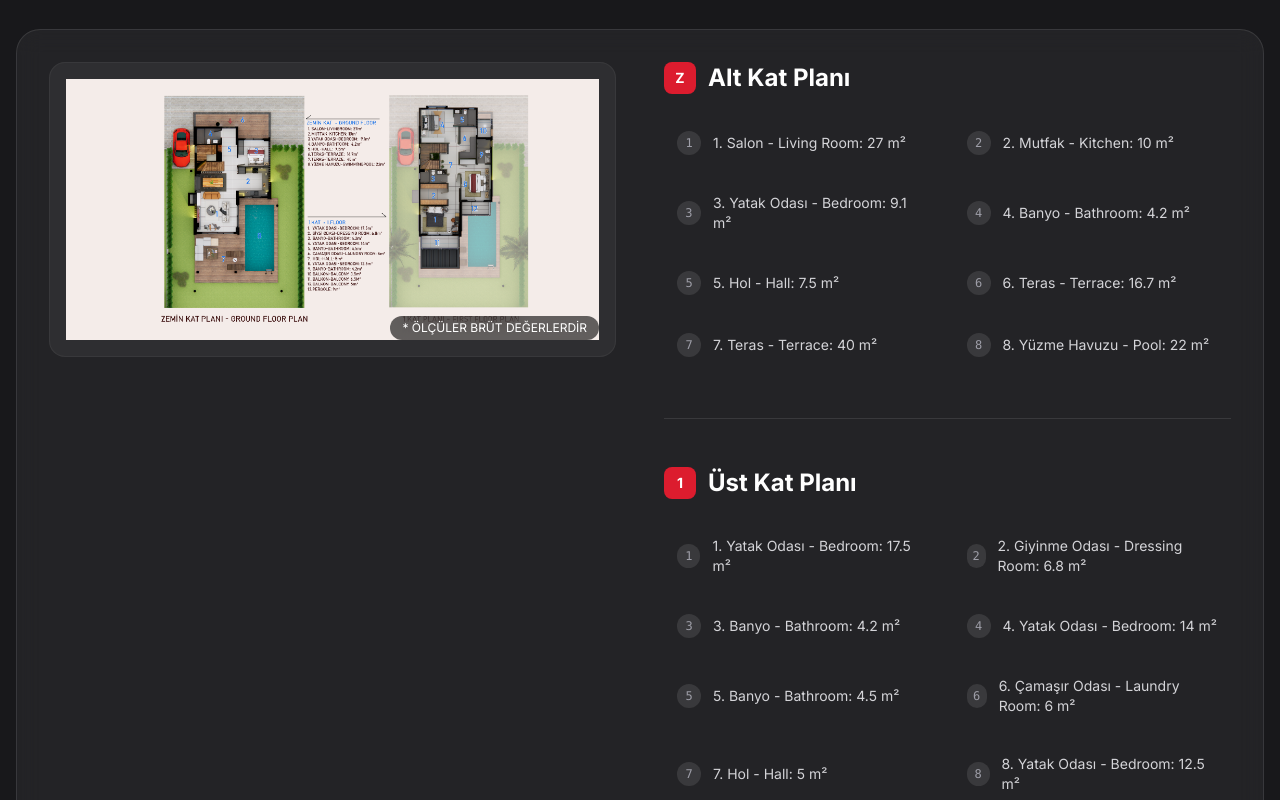
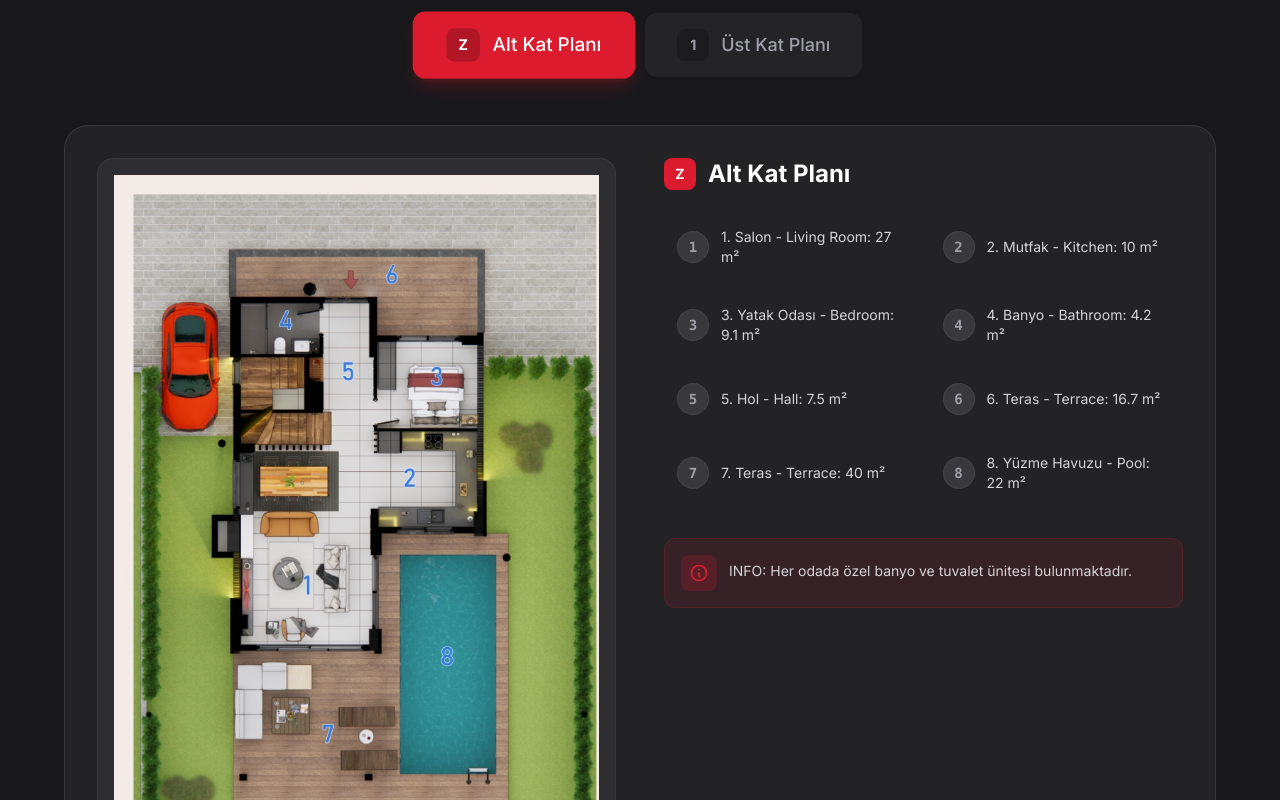
Before and after one commit to coskunmuhammed/nefeskusadasi.com, a Next.js app: page / in a window 1280 px wide. Shown: the part 2520-3320 px from the top of the page. Built offline with nearby package versions, Linux system fonts and the light colour scheme.

Commit message:
Refactor Plans to tabbed view with separate floor images

```diff
--- a/components/Plans.tsx
+++ b/components/Plans.tsx
@@ -1,14 +1,29 @@
 'use client';
 
+import { useState } from 'react';
 import { useLanguage } from '../context/LanguageContext';
 
 export default function Plans() {
     const { t } = useLanguage();
+    const [activeTab, setActiveTab] = useState<'ground' | 'upper'>('ground');
+
+    const plans = {
+        ground: {
+            title: t.plans.ground_title,
+            image: "/images/plans/ground-floor.jpg",
+            details: [1, 2, 3, 4, 5, 6, 7, 8]
+        },
+        upper: {
+            title: t.plans.upper_title,
+            image: "/images/plans/first-floor.jpg",
+            details: [1, 2, 3, 4, 5, 6, 7, 8, 9, 10, 11, 12, 13]
+        }
+    };
 
     return (
         <section id="plans" className="py-24 bg-zinc-900 relative overflow-hidden">
             <div className="container mx-auto px-4 relative z-10">
-                <div className="text-center mb-16">
+                <div className="text-center mb-12">
                     <h2 className="text-3xl md:text-4xl font-bold text-white mb-4">
                         {t.plans.title}
                     </h2>
@@ -17,15 +32,41 @@ export default function Plans() {
                     </p>
                 </div>
 
-                <div className="bg-white/5 backdrop-blur-md rounded-3xl p-6 md:p-8 border border-white/10">
+                <div className="max-w-6xl mx-auto">
+                    {/* Tabs */}
+                    <div className="flex justify-center gap-4 mb-12">
+                        <button
+                            onClick={() => setActiveTab('ground')}
+                            className={`px-8 py-4 rounded-xl text-lg font-medium transition-all duration-300 flex items-center gap-3 ${activeTab === 'ground'
+                                    ? 'bg-remax-red text-white shadow-lg shadow-remax-red/25 scale-105'
+                                    : 'bg-white/5 text-zinc-400 hover:bg-white/10 hover:text-white'
+                                }`}
+                        >
+                            <span className="w-8 h-8 rounded-lg bg-black/20 flex items-center justify-center text-sm font-bold">Z</span>
+                            {t.plans.ground_title}
+                        </button>
+                        <button
+                            onClick={() => setActiveTab('upper')}
+                            className={`px-8 py-4 rounded-xl text-lg font-medium transition-all duration-300 flex items-center gap-3 ${activeTab === 'upper'
+                                    ? 'bg-remax-red text-white shadow-lg shadow-remax-red/25 scale-105'
+                                    : 'bg-white/5 text-zinc-400 hover:bg-white/10 hover:text-white'
+                                }`}
+                        >
+                            <span className="w-8 h-8 rounded-lg bg-black/20 flex items-center justify-center text-sm font-bold">1</span>
+                            {t.plans.upper_title}
+                        </button>
+                    </div>
+
+                    <div className="bg-white/5 backdrop-blur-md rounded-3xl p-6 md:p-8 border border-white/10 animate-fade-in-up">
                         <div className="grid grid-cols-1 lg:grid-cols-2 gap-12 items-start">
                             {/* Plan Image */}
-                        <div className="relative rounded-2xl overflow-hidden bg-white/5 p-4 border border-white/5">
+                            <div className="relative rounded-2xl overflow-hidden bg-white/5 p-4 border border-white/5 group">
                                 {/* eslint-disable-next-line @next/next/no-img-element */}
                                 <img
-                                src="/images/plans/combined-plan.png"
-                                alt="Nefes Villaları Kat Planları"
-                                className="w-full h-auto object-contain hover:scale-105 transition-transform duration-500"
+                                    key={activeTab} // Force re-render on tab change for animation
+                                    src={plans[activeTab].image}
+                                    alt={`${plans[activeTab].title} Planı`}
+                                    className="w-full h-auto object-contain transition-transform duration-500 group-hover:scale-105 animate-fade-in"
                                 />
                                 <div className="absolute bottom-4 right-4 bg-black/60 backdrop-blur-sm text-white text-xs px-3 py-1 rounded-full pointer-events-none">
                                     {t.plans.measure_note}
@@ -33,43 +74,24 @@ export default function Plans() {
                             </div>
 
                             {/* Details List */}
-                        <div className="space-y-12">
-                            {/* Ground Floor */}
+                            <div className="space-y-8">
                                 <div>
                                     <h3 className="text-2xl font-bold text-white mb-6 flex items-center gap-3">
-                                    <span className="w-8 h-8 rounded-lg bg-remax-red flex items-center justify-center text-sm">Z</span>
-                                    {t.plans.ground_title}
+                                        <span className="w-8 h-8 rounded-lg bg-remax-red flex items-center justify-center text-sm">
+                                            {activeTab === 'ground' ? 'Z' : '1'}
+                                        </span>
+                                        {plans[activeTab].title}
                                     </h3>
+
                                     <div className="grid grid-cols-1 sm:grid-cols-2 gap-3">
-                                    {[1, 2, 3, 4, 5, 6, 7, 8].map((num) => (
-                                        <div key={`ground-${num}`} className="flex items-center gap-3 p-3 rounded-xl hover:bg-white/5 transition-colors border border-transparent hover:border-white/5 group">
-                                            <div className="w-6 h-6 rounded-full bg-white/10 text-zinc-400 flex items-center justify-center text-xs font-mono group-hover:bg-remax-red group-hover:text-white transition-colors">
+                                        {plans[activeTab].details.map((num) => (
+                                            <div key={`${activeTab}-${num}`} className="flex items-center gap-3 p-3 rounded-xl hover:bg-white/5 transition-colors border border-transparent hover:border-white/5 group/item animate-fade-in-up" style={{ animationDelay: `${num * 50}ms` }}>
+                                                <div className="w-8 h-8 shrink-0 rounded-full bg-white/10 text-zinc-400 flex items-center justify-center text-sm font-mono font-bold group-hover/item:bg-remax-red group-hover/item:text-white transition-colors border border-white/5">
                                                     {num}
                                                 </div>
                                                 <span className="text-zinc-300 text-sm">
-                                                {t.plans[`ground_list_${num}` as keyof typeof t.plans]}
-                                            </span>
-                                        </div>
-                                    ))}
-                                </div>
-                            </div>
-
-                            <div className="w-full h-px bg-white/10" />
-
-                            {/* Upper Floor */}
-                            <div>
-                                <h3 className="text-2xl font-bold text-white mb-6 flex items-center gap-3">
-                                    <span className="w-8 h-8 rounded-lg bg-remax-red flex items-center justify-center text-sm">1</span>
-                                    {t.plans.upper_title}
-                                </h3>
-                                <div className="grid grid-cols-1 sm:grid-cols-2 gap-3">
-                                    {[1, 2, 3, 4, 5, 6, 7, 8, 9, 10, 11, 12, 13].map((num) => (
-                                        <div key={`upper-${num}`} className="flex items-center gap-3 p-3 rounded-xl hover:bg-white/5 transition-colors border border-transparent hover:border-white/5 group">
-                                            <div className="w-6 h-6 rounded-full bg-white/10 text-zinc-400 flex items-center justify-center text-xs font-mono group-hover:bg-remax-red group-hover:text-white transition-colors">
-                                                {num}
-                                            </div>
-                                            <span className="text-zinc-300 text-sm">
-                                                {t.plans[`upper_list_${num}` as keyof typeof t.plans]}
+                                                    {/* Type assertion to dynamic key */}
+                                                    {t.plans[`${activeTab}_list_${num}` as keyof typeof t.plans]}
                                                 </span>
                                             </div>
                                         ))}
@@ -77,7 +99,7 @@ export default function Plans() {
                                 </div>
 
                                 <div className="bg-remax-red/10 border border-remax-red/20 rounded-xl p-4 flex items-start gap-3">
-                                <div className="p-2 bg-remax-red/20 rounded-lg">
+                                    <div className="p-2 bg-remax-red/20 rounded-lg shrink-0">
                                         <svg className="w-5 h-5 text-remax-red" fill="none" viewBox="0 0 24 24" stroke="currentColor">
                                             <path strokeLinecap="round" strokeLinejoin="round" strokeWidth={2} d="M13 16h-1v-4h-1m1-4h.01M21 12a9 9 0 11-18 0 9 9 0 0118 0z" />
                                         </svg>
@@ -90,6 +112,7 @@ export default function Plans() {
                         </div>
                     </div>
                 </div>
+            </div>
         </section>
     );
 }
```
Also changed, not shown: public/images/plans/first-floor.jpg (added), public/images/plans/ground-floor.jpg (added). Lines whose indentation alone changed are shown as unchanged.
